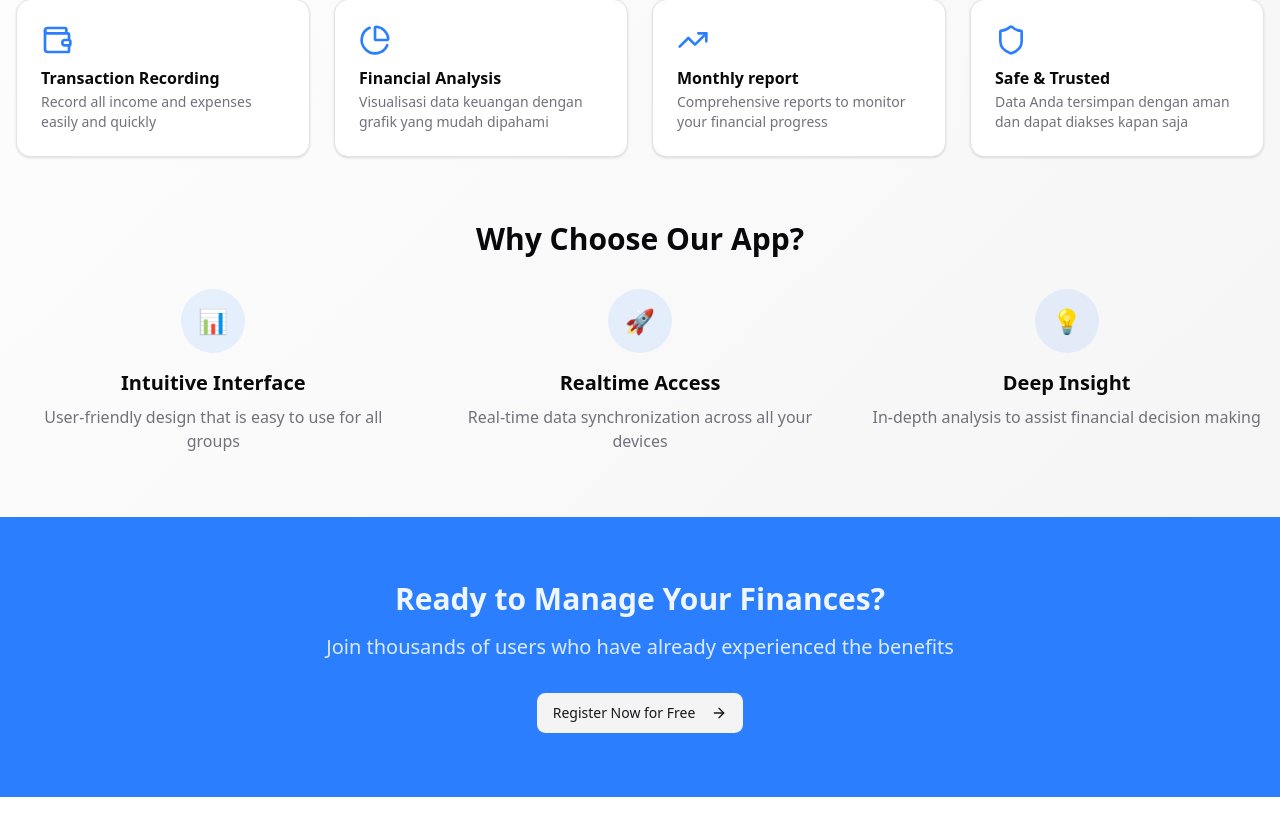
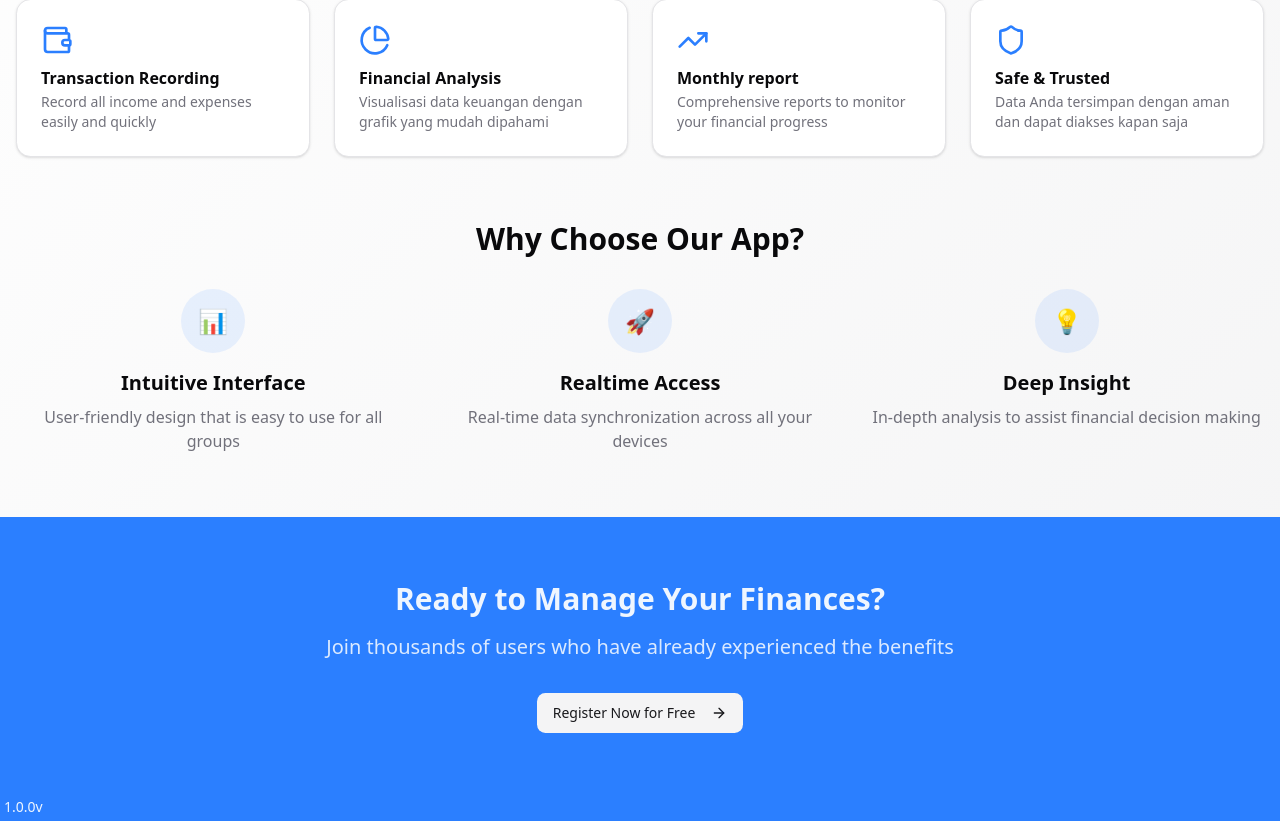
Before and after one commit to fikriwafiuddin/MivroFrontend, a React (Vite) app: page / in a window 1280 px wide. Shown: the part 425-1246 px from the top of the page. Before the commit the page ends 1222 px from the top, so only its background shows below. Built offline with nearby package versions, Linux system fonts and the light colour scheme; no server answers.

Commit message:
feat: add version aplication in landing page

```diff
--- a/src/pages/landing/page.tsx
+++ b/src/pages/landing/page.tsx
@@ -143,8 +143,8 @@ const LandingPage = () => {
       </div>
 
       {/* CTA Section */}
-      <div className="bg-primary text-primary-foreground py-16">
-        <div className="container mx-auto px-4 text-center">
+      <div className="bg-primary text-primary-foreground">
+        <div className="container mx-auto px-4 py-16 text-center">
           <h2 className="text-3xl font-bold mb-4">
             Ready to Manage Your Finances?
           </h2>
@@ -165,6 +165,7 @@ const LandingPage = () => {
             )}
           </Button>
         </div>
+        <p className="text-sm ml-1 pb-1">1.0.0v</p>
       </div>
     </div>
   )
```
